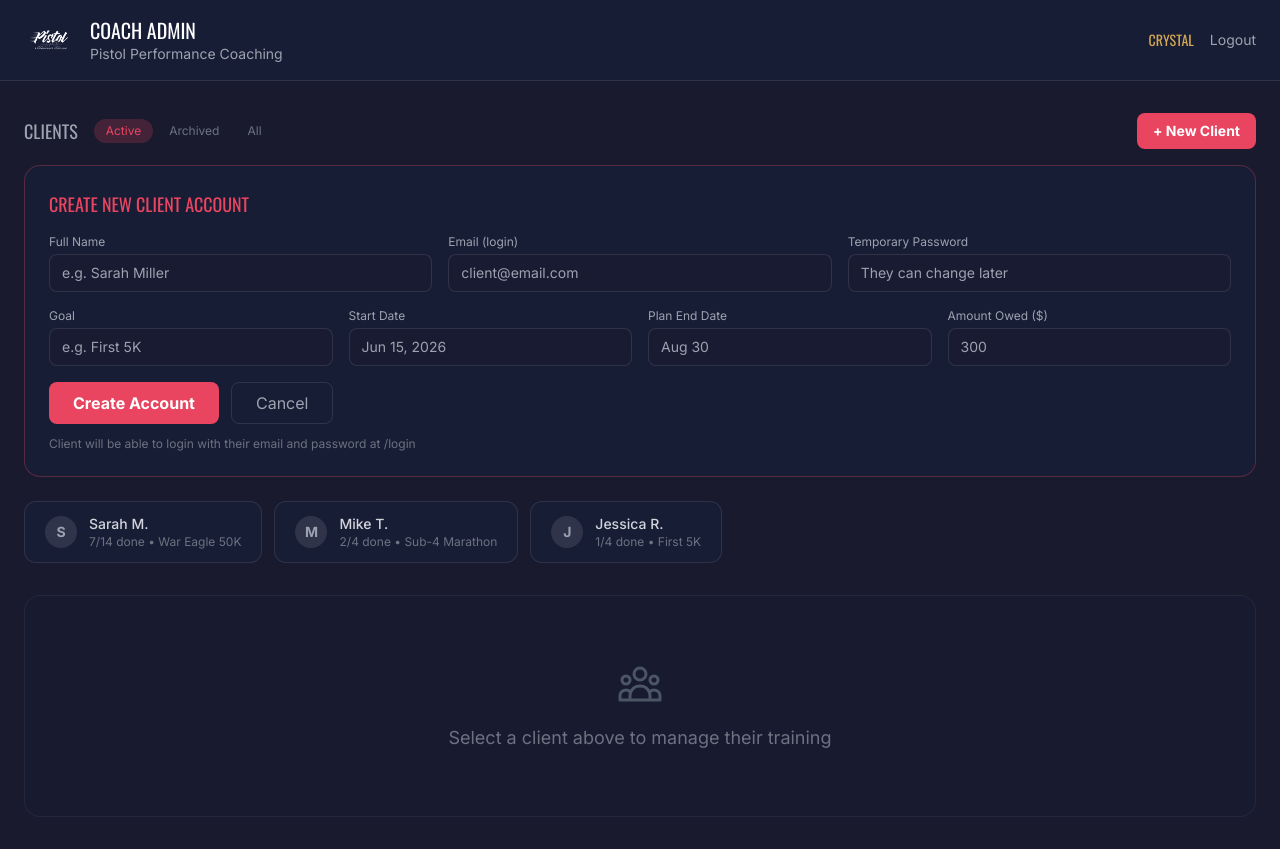
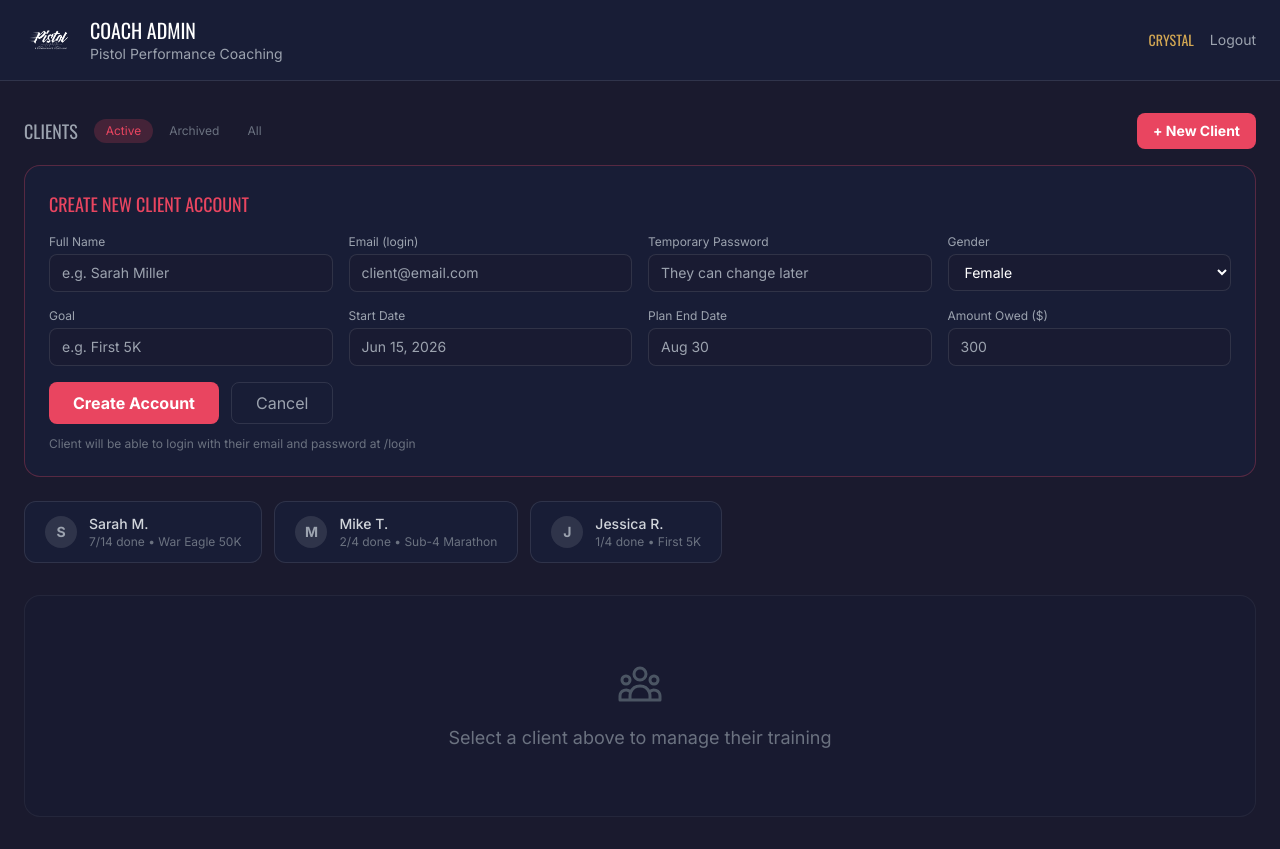
Before and after one commit to cvinirwin9455/crystalpiston, a Next.js app: page /admin in a window 1280 px wide. Both pictures are taken after a click on the button "+ New Client". Built offline with nearby package versions, Linux system fonts and the light colour scheme.

Commit message:
Add gender to client setup, period tracking for females, add workout button
Co-authored-by: cvinirwin9455 <179919834+cvinirwin9455@users.noreply.github.com>

```diff
--- a/src/app/admin/page.tsx
+++ b/src/app/admin/page.tsx
@@ -53,6 +53,7 @@ type Client = {
   id: string;
   name: string;
   email: string;
+  gender: "female" | "male";
   goal: string;
   startDate: string;
   planDuration: string;
@@ -67,6 +68,7 @@ type NewClientForm = {
   name: string;
   email: string;
   password: string;
+  gender: "female" | "male";
   goal: string;
   startDate: string;
   planDuration: string;
@@ -84,7 +86,7 @@ export default function AdminPage() {
   const [clientFilter, setClientFilter] = useState<"active" | "archived" | "all">("active");
   const [showDeleteConfirm, setShowDeleteConfirm] = useState(false);
   const [newClientForm, setNewClientForm] = useState<NewClientForm>({
-    name: "", email: "", password: "", goal: "", startDate: "", planDuration: "", owed: "",
+    name: "", email: "", password: "", gender: "female", goal: "", startDate: "", planDuration: "", owed: "",
   });
 
   // Week picker state
@@ -153,7 +155,7 @@ export default function AdminPage() {
 
   const [clients, setClients] = useState<Client[]>([
     {
-      id: "c1", name: "Sarah M.", email: "sarah@email.com", goal: "War Eagle 50K", startDate: "May 5, 2026", planDuration: "July 26", owed: 525, paid: 175, status: "active",
+      id: "c1", name: "Sarah M.", email: "sarah@email.com", gender: "female", goal: "War Eagle 50K", startDate: "May 5, 2026", planDuration: "July 26", owed: 525, paid: 175, status: "active",
       messages: [
         { id: "m1", date: "Jun 9, 2026", message: "Training is loaded. The two workouts are Tuesday and Thursday. The Descending 1200s workout will get sent to your watch. The important piece is to not start out too fast — the point is to get 10 seconds faster at each 400. Recovery can be as slow as you need to jog, but try not to walk unless it's for a couple of breaths." },
         { id: "m2", date: "Jun 2, 2026", message: "I'm giving you this week of training a week ahead, because I will be gone. But Jeff will be here to guide you through it. This week will be more specificity training on hills. Hope you have a great week in Colorado! Great job at War Eagle!" },
@@ -189,7 +191,7 @@ export default function AdminPage() {
       ],
     },
     {
-      id: "c2", name: "Mike T.", email: "mike@email.com", goal: "Sub-4 Marathon", startDate: "Apr 1, 2026", planDuration: "Oct 12", owed: 400, paid: 400, status: "active",
+      id: "c2", name: "Mike T.", email: "mike@email.com", gender: "male", goal: "Sub-4 Marathon", startDate: "Apr 1, 2026", planDuration: "Oct 12", owed: 400, paid: 400, status: "active",
       messages: [
         { id: "m1", date: "Jun 9, 2026", message: "Big week ahead. Tuesday tempo is key — stay disciplined on pace. You're looking strong." },
       ],
@@ -207,7 +209,7 @@ export default function AdminPage() {
       ],
     },
     {
-      id: "c3", name: "Jessica R.", email: "jessica@email.com", goal: "First 5K", startDate: "Jun 1, 2026", planDuration: "Aug 15", owed: 200, paid: 100, status: "active",
+      id: "c3", name: "Jessica R.", email: "jessica@email.com", gender: "female", goal: "First 5K", startDate: "Jun 1, 2026", planDuration: "Aug 15", owed: 200, paid: 100, status: "active",
       messages: [
         { id: "m1", date: "Jun 9, 2026", message: "Great progress! Keep the run/walk intervals consistent. No pressure on pace — just get the time on your feet." },
       ],
@@ -275,10 +277,11 @@ export default function AdminPage() {
           {showCreateClient && (
             <div className="bg-secondary/50 border border-accent/30 rounded-2xl p-6 mb-6">
               <h3 className="font-heading text-lg uppercase text-accent mb-4">Create New Client Account</h3>
-              <div className="grid md:grid-cols-3 gap-4 mb-4">
+              <div className="grid md:grid-cols-4 gap-4 mb-4">
                 <div><label className="text-gray-400 text-xs block mb-1">Full Name</label><input type="text" value={newClientForm.name} onChange={(e) => setNewClientForm({ ...newClientForm, name: e.target.value })} className="w-full bg-primary/50 border border-white/10 rounded-lg px-3 py-2 text-white text-sm focus:outline-none focus:border-accent" placeholder="e.g. Sarah Miller" /></div>
                 <div><label className="text-gray-400 text-xs block mb-1">Email (login)</label><input type="email" value={newClientForm.email} onChange={(e) => setNewClientForm({ ...newClientForm, email: e.target.value })} className="w-full bg-primary/50 border border-white/10 rounded-lg px-3 py-2 text-white text-sm focus:outline-none focus:border-accent" placeholder="client@email.com" /></div>
                 <div><label className="text-gray-400 text-xs block mb-1">Temporary Password</label><input type="text" value={newClientForm.password} onChange={(e) => setNewClientForm({ ...newClientForm, password: e.target.value })} className="w-full bg-primary/50 border border-white/10 rounded-lg px-3 py-2 text-white text-sm focus:outline-none focus:border-accent" placeholder="They can change later" /></div>
+                <div><label className="text-gray-400 text-xs block mb-1">Gender</label><select value={newClientForm.gender} onChange={(e) => setNewClientForm({ ...newClientForm, gender: e.target.value as "female" | "male" })} className="w-full bg-primary/50 border border-white/10 rounded-lg px-3 py-2 text-white text-sm focus:outline-none focus:border-accent"><option value="female">Female</option><option value="male">Male</option></select></div>
               </div>
               <div className="grid md:grid-cols-4 gap-4 mb-4">
                 <div><label className="text-gray-400 text-xs block mb-1">Goal</label><input type="text" value={newClientForm.goal} onChange={(e) => setNewClientForm({ ...newClientForm, goal: e.target.value })} className="w-full bg-primary/50 border border-white/10 rounded-lg px-3 py-2 text-white text-sm focus:outline-none focus:border-accent" placeholder="e.g. First 5K" /></div>
@@ -488,6 +491,9 @@ export default function AdminPage() {
                               <input type="text" value={day.location} onChange={(e) => updateDayPlan(i, "location", e.target.value)} className="bg-primary/50 border border-white/10 rounded px-2 py-1 text-white text-xs focus:outline-none focus:border-accent" placeholder="Location" />
                               <input type="text" value={day.coachNotes} onChange={(e) => updateDayPlan(i, "coachNotes", e.target.value)} className="bg-primary/50 border border-white/10 rounded px-2 py-1 text-white text-xs focus:outline-none focus:border-accent" placeholder="Coach notes" />
                             </div>
+                            <div className="mt-2">
+                              <button className="text-accent text-xs hover:underline">+ Add another workout to {day.day}</button>
+                            </div>
                           </>
                         )}
                         {day.type === "rest" && (
--- a/src/app/dashboard/page.tsx
+++ b/src/app/dashboard/page.tsx
@@ -312,6 +312,18 @@ export default function DashboardPage() {
                         <label className="text-gray-400 text-xs block mb-1">Notes</label>
                         <input type="text" value={workout.log?.notes || ""} onChange={(e) => updateWorkoutLog(workout.id, "notes", e.target.value)} className="w-full bg-primary/50 border border-white/10 rounded-lg px-3 py-2 text-white text-sm focus:outline-none focus:border-accent" placeholder="How did it feel?" />
                       </div>
+                      {/* Period tracking - only shown for female clients */}
+                      <div className="mb-4 flex items-center gap-3">
+                        <button
+                          onClick={() => updateWorkoutLog(workout.id, "onPeriod", (workout.log as Record<string, string> | undefined)?.onPeriod === "yes" ? "no" : "yes")}
+                          className={`w-5 h-5 rounded border-2 flex items-center justify-center transition-all ${(workout.log as Record<string, string> | undefined)?.onPeriod === "yes" ? "bg-pink-500 border-pink-500" : "border-gray-500 hover:border-pink-400"}`}
+                        >
+                          {(workout.log as Record<string, string> | undefined)?.onPeriod === "yes" && (
+                            <svg className="w-3 h-3 text-white" fill="none" stroke="currentColor" viewBox="0 0 24 24"><path strokeLinecap="round" strokeLinejoin="round" strokeWidth={3} d="M5 13l4 4L19 7" /></svg>
+                          )}
+                        </button>
+                        <span className="text-gray-400 text-xs">On period today</span>
+                      </div>
                       <div className="border-t border-white/5 pt-4">
                         <p className="text-gold text-xs font-heading uppercase mb-3">Body Check (1-10)</p>
                         <div className="grid grid-cols-4 md:grid-cols-7 gap-3">
```
